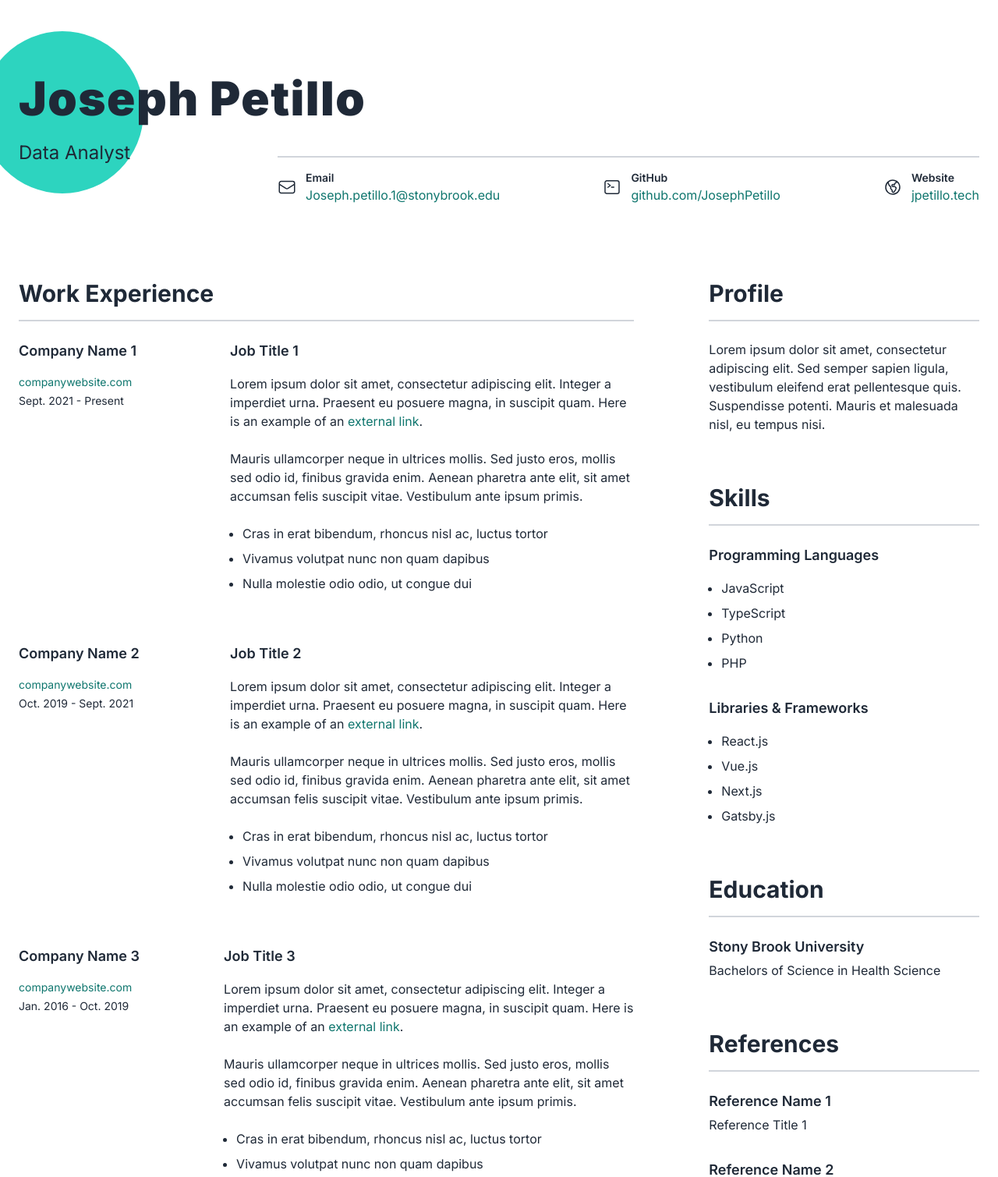
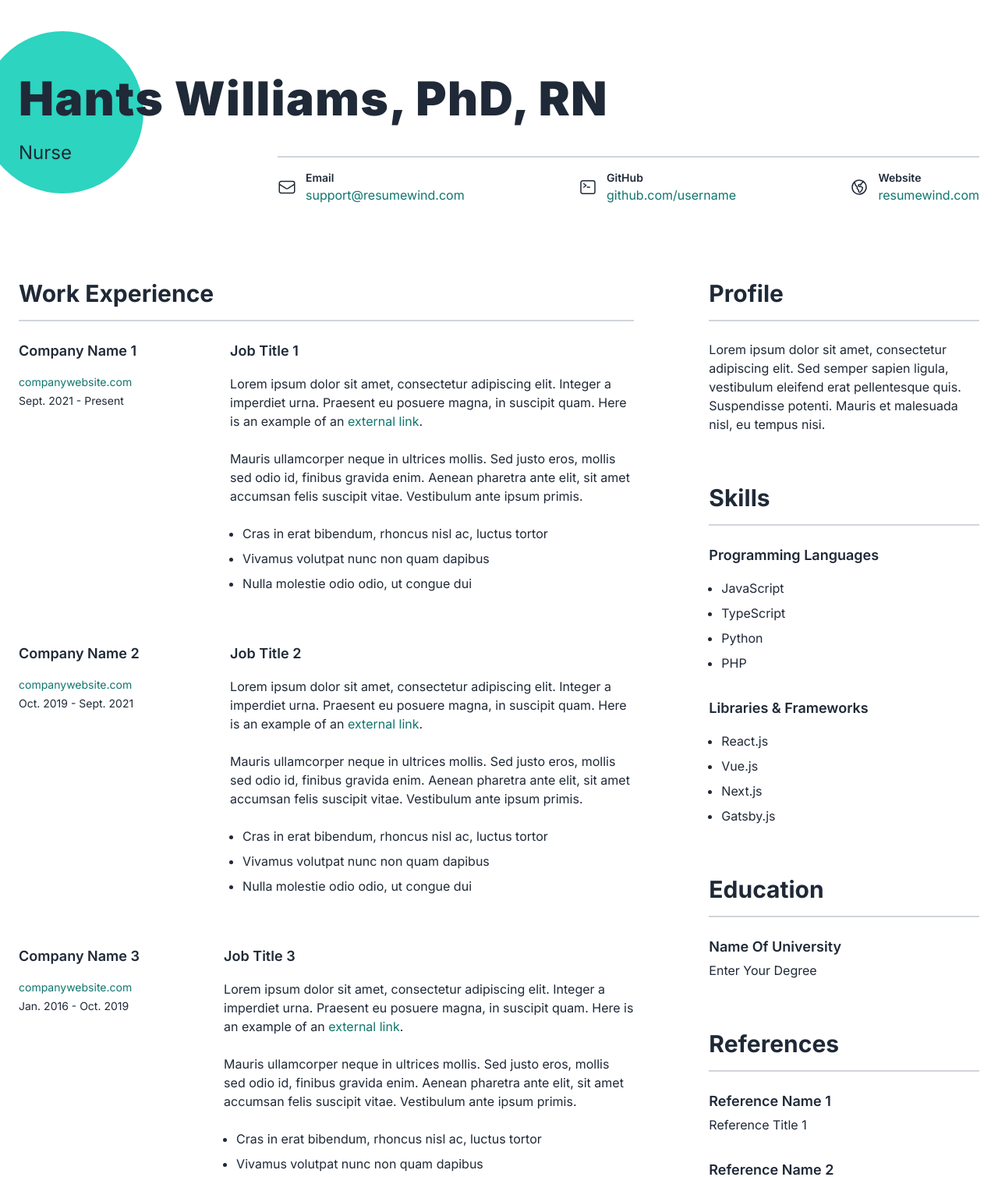
Before and after one commit to JosephPetillo/my-resume-page, a Flask app: template templates/home.html in a window 1280 px wide. Shown: the top 1509 px of the page at 78% size. Run offline with Flask 3, Linux system fonts and the light colour scheme; the template is opened without the code that fills it, so the values that code supplies are empty.

Commit message:
flask install

```diff
--- a/static/style.css
+++ b/static/style.css
@@ -399,7 +399,7 @@
 object {
   display: block;
   /* 1 */
-  vertical_align:(middle);
+  vertical-align: middle;
   /* 2 */
 }
 
--- a/templates/home.html
+++ b/templates/home.html
@@ -5,10 +5,10 @@
     <meta name="viewport" content="width=device-width, initial-scale=1.0" />
 
     <!-- Update Your Name -->
-    <title>Joseph Petillo, B.S</title>
+    <title>Hants Williams, PhD, RN</title>
 
     <!-- Update Description -->
-    <meta name="description" content="Joseph Petillo - Resume" />
+    <meta name="description" content="Jonathan Lewis - Resume" />
 
     <!-- Custom Fonts -->
     <link rel="preconnect" href="https://fonts.googleapis.com" />
@@ -23,20 +23,20 @@
     />
 
     <!-- Main CSS -->
-    <link rel="stylesheet" href="{{ url_for('static', filename='css/style.css') }}">
+    <link rel="stylesheet" href="{{ url_for('static', filename='style.css') }}">
 </head>
   <body>
     <main class="bg-white text-gray-800 min-h-screen">
       <div class="py-20 lg:py-24 px-6 mx-auto max-w-7xl">
         <div class="relative">
           <!-- Your Name -->
-          <h1>Joseph Petillo</h1>
+          <h1>Hants Williams, PhD, RN</h1>
 
           <div
             class="relative grid grid-cols-1 lg:grid-cols-4 gap-10 xl:gap-24 z-10"
           >
             <!-- Your Title -->
-            <h2>Data Analyst</h2>
+            <h2>Nurse</h2>
 
             <div
               class="lg:flex lg:justify-between grid-3 xl:grid-3 lg:col-span-3 gap-4 mt-5 pt-4 border-t-2 border-gray-300"
@@ -63,11 +63,11 @@
                   <p class="mb-0 font-semibold text-sm">Email</p>
                   <p class="mb-0">
                     <a
-                      href="mailto:Joseph.petillo.1@stonybrook.edu"
+                      href="mailto:support@resumewind.com"
                       target="_blank"
                       rel="noreferrer"
                     >
-                      Joseph.petillo.1@stonybrook.edu
+                      support@resumewind.com
                     </a>
                   </p>
                 </div>
@@ -95,11 +95,11 @@
                   <p class="mb-0 font-semibold text-sm">GitHub</p>
                   <p class="mb-0">
                     <a
-                      href="https://github.com/JosephPetillo"
+                      href="https://github.com/username"
                       target="_blank"
                       rel="noreferrer"
                     >
-                      github.com/JosephPetillo
+                      github.com/username
                     </a>
                   </p>
                 </div>
@@ -127,11 +127,11 @@
                   <p class="mb-0 font-semibold text-sm">Website</p>
                   <p class="mb-0">
                     <a
-                      href="jpetillo.tech"
+                      href="https://resumewind.com"
                       target="_blank"
                       rel="noreferrer"
                     >
-                      jpetillo.tech
+                      resumewind.com
                     </a>
                   </p>
                 </div>
@@ -316,8 +316,8 @@
 
             <!-- Education -->
             <h3 class="mt-12 lg:mt-16">Education</h3>
-            <h4 class="mb-1">Stony Brook University</h4>
-            <p class="mb-1">Bachelors of Science in Health Science</p>
+            <h4 class="mb-1">Name Of University</h4>
+            <p class="mb-1">Enter Your Degree</p>
 
             <!-- References -->
             <h3 class="mt-12 lg:mt-16">References</h3>
```
